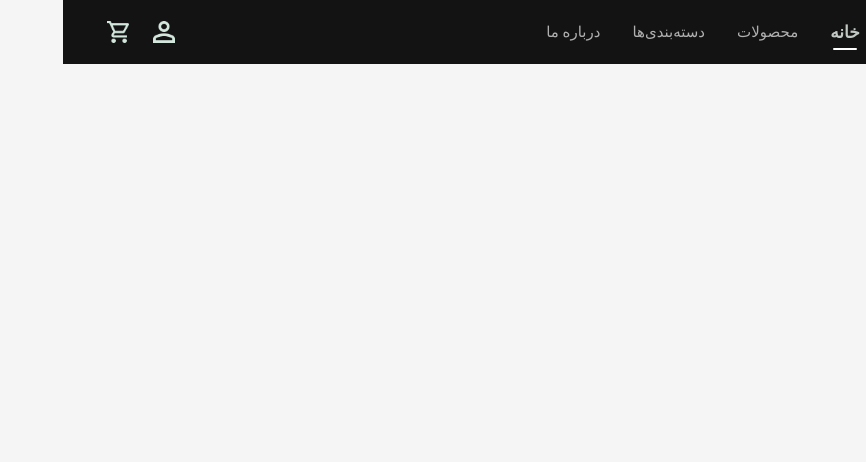
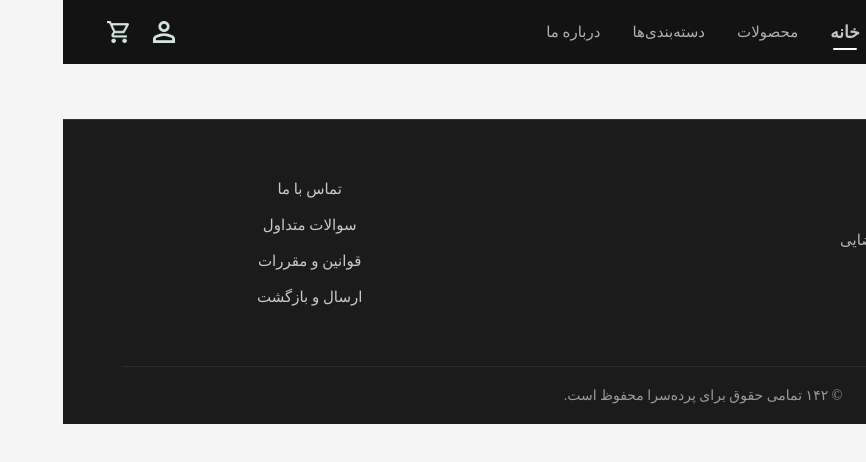
Before and after one commit to amrayi/PardeSara, a React (Vite) app: page / in a window 1280 px wide. Shown: the top 462 px of the page, without its empty margins (414-1280 px from the left). Built offline with nearby package versions, Linux system fonts and the light colour scheme.

Commit message:
add footer component

```diff
--- /dev/null
+++ b/src/components/Footer.tsx
@@ -0,0 +1,41 @@
+import { Link } from 'react-router-dom';
+import '../styles/Footer.css';
+
+const footerLinks = [
+  { label: 'تماس با ما',     path: '/contact' },
+  { label: 'سوالات متداول',  path: '/faq' },
+  { label: 'قوانین و مقررات', path: '/terms' },
+  { label: 'ارسال و بازگشت', path: '/returns' },
+];
+
+export default function Footer() {
+  return (
+    <footer className="footer">
+      <div className="footer__content">
+        <div className="footer__brand-section">
+          <h3 className="footer__brand-name">پرده‌سرا</h3>
+          <p className="footer__brand-desc">
+            تجربه آرامش و زیبایی با پرده‌های مینیمال و باکیفیت. ما به طراحی
+            فضایی دلنشین برای خانه شما اهمیت می‌دهیم.
+          </p>
+        </div>
+
+        <ul className="footer__links">
+          {footerLinks.map((item) => (
+            <li key={item.path}>
+              <Link to={item.path} className="footer__link">
+                {item.label}
+              </Link>
+            </li>
+          ))}
+        </ul>
+      </div>
+
+      <div className="footer__bottom">
+        <p className="footer__copyright">
+          © ۱۴۲ تمامی حقوق برای پرده‌سرا محفوظ است.
+        </p>
+      </div>
+    </footer>
+  );
+}
--- a/src/index.css
+++ b/src/index.css
@@ -6,6 +6,7 @@
   --color-text-muted: #b0b0b0;
   --color-accent: #ffffff;
   --color-underline: #ffffff;
+  --color-border: #333634;
 
   --font-family-base: 'Vazirmatn', 'Vazir';
   --font-size-nav: 15px;
--- a/src/layouts/PublicLayout.tsx
+++ b/src/layouts/PublicLayout.tsx
@@ -1,5 +1,6 @@
 import { Outlet } from "react-router-dom";
 import Header from "../components/Header";
+import Footer from "../components/Footer";
 
 function PublicLayout() {
   return (
@@ -10,10 +11,7 @@ function PublicLayout() {
         <Outlet />
       </main>
 
-        {/* add footer component */}
-      <footer>
-        <p>My Website Footer</p>
-      </footer>
+      <Footer />
     </div>
   );
 }
--- /dev/null
+++ b/src/styles/Footer.css
@@ -0,0 +1,68 @@
+.footer {
+  background-color: var(--color-bg-footer);
+  color: #c9c9c9;
+  padding: 60px 60px 0;
+  direction: rtl;
+  border-top: 1px solid var(--color-border);
+}
+
+.footer__content {
+  display: flex;
+  justify-content: space-between;
+  align-items: flex-start;
+  gap: 40px;
+  padding-bottom: 60px;
+}
+
+.footer__brand-section {
+  flex: 2;
+  display: flex;
+  flex-direction: column;
+  gap: 20px;
+}
+
+.footer__brand-name {
+  font-size: 22px;
+  color: #ffffff;
+  font-weight: 700;
+  margin: 0;
+}
+
+.footer__brand-desc {
+  font-size: 15px;
+  line-height: 1.9;
+  color: #b5b5b5;
+  max-width: 480px;
+  margin: 0;
+}
+
+.footer__links {
+  flex: 1;
+  list-style: none;
+  display: flex;
+  flex-direction: column;
+  gap: 18px;
+  align-items: center;
+}
+
+.footer__link {
+  color: #c9c9c9;
+  font-size: 15px;
+  text-decoration: none;
+  transition: color 0.25s ease;
+}
+
+.footer__link:hover {
+  color: #ffffff;
+}
+
+.footer__bottom {
+  border-top: 1px solid #2e2e2e;
+  padding: 20px 0;
+  text-align: center;
+}
+
+.footer__copyright {
+  font-size: 14px;
+  color: #9a9a9a;
+}
```
